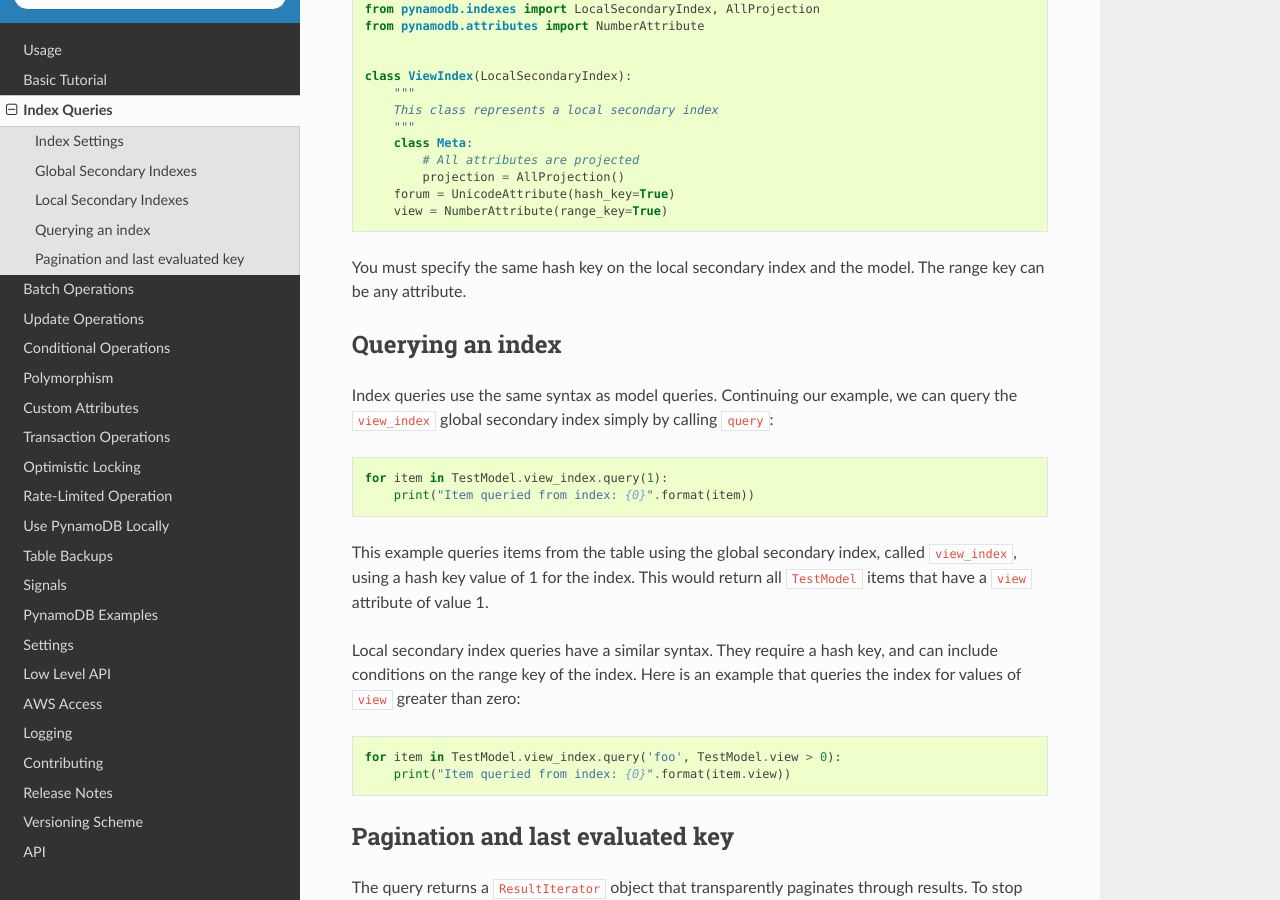
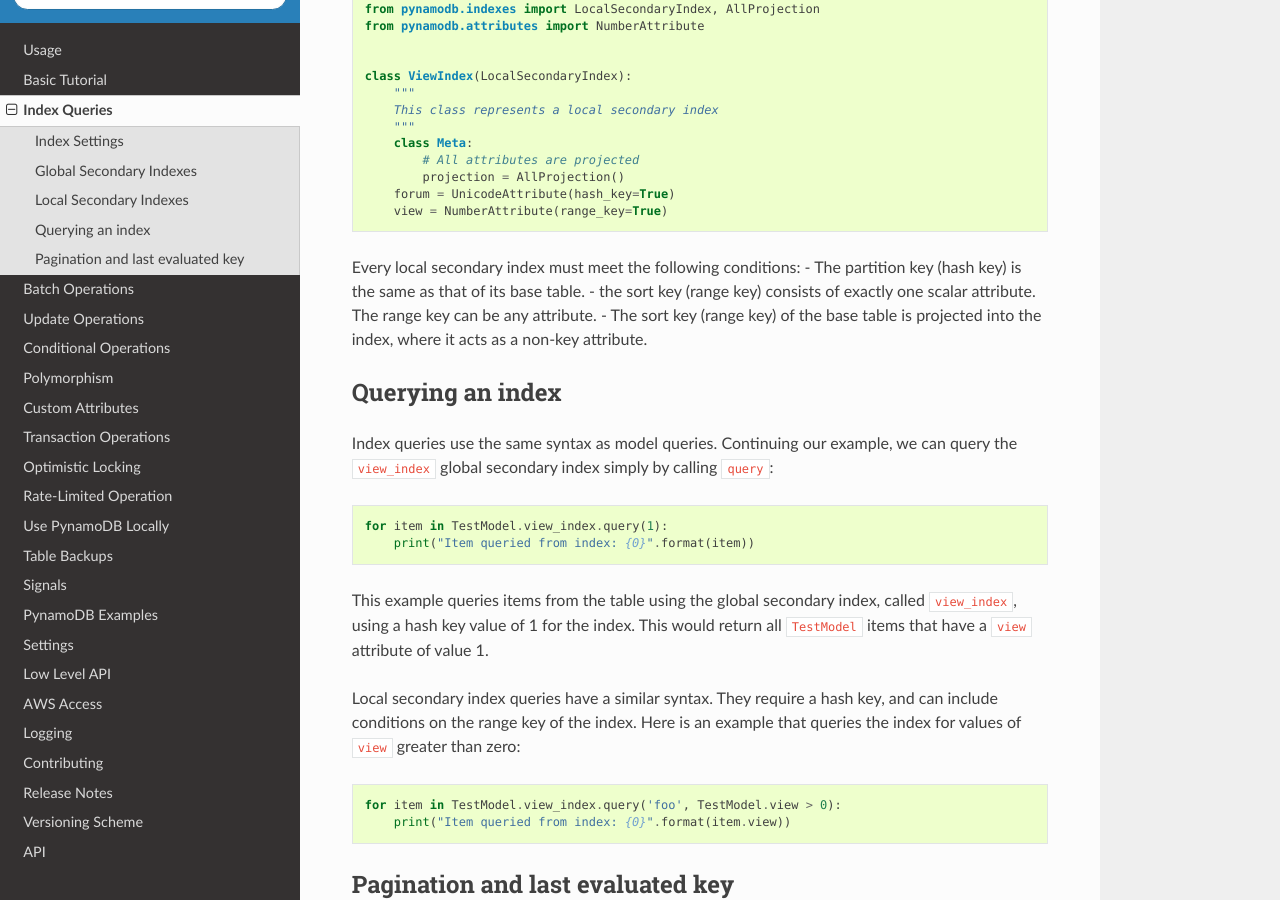
Before and after one commit to pynamodb/PynamoDB, a Sphinx documentation site: the page built from docs/indexes.rst, in a window 1280 px wide and 900 px high, scrolled down 1643 px. Built offline with Sphinx 7.4.7 and the Read the Docs theme 2.0.0, drawn with Linux system fonts in a browser that asks for light colours.

Commit message:
Documentation update for local secondary index

```diff
--- a/docs/indexes.rst
+++ b/docs/indexes.rst
@@ -94,9 +94,10 @@
         forum = UnicodeAttribute(hash_key=True)
         view = NumberAttribute(range_key=True)
 
-
-You must specify the same hash key on the local secondary index and the model. The range key can be any attribute.
-
+Every local secondary index must meet the following conditions:
+- The partition key (hash key) is the same as that of its base table.
+- the sort key (range key) consists of exactly one scalar attribute. The range key can be any attribute.
+- The sort key (range key) of the base table is projected into the index, where it acts as a non-key attribute.
 
 Querying an index
 ^^^^^^^^^^^^^^^^^^
```
